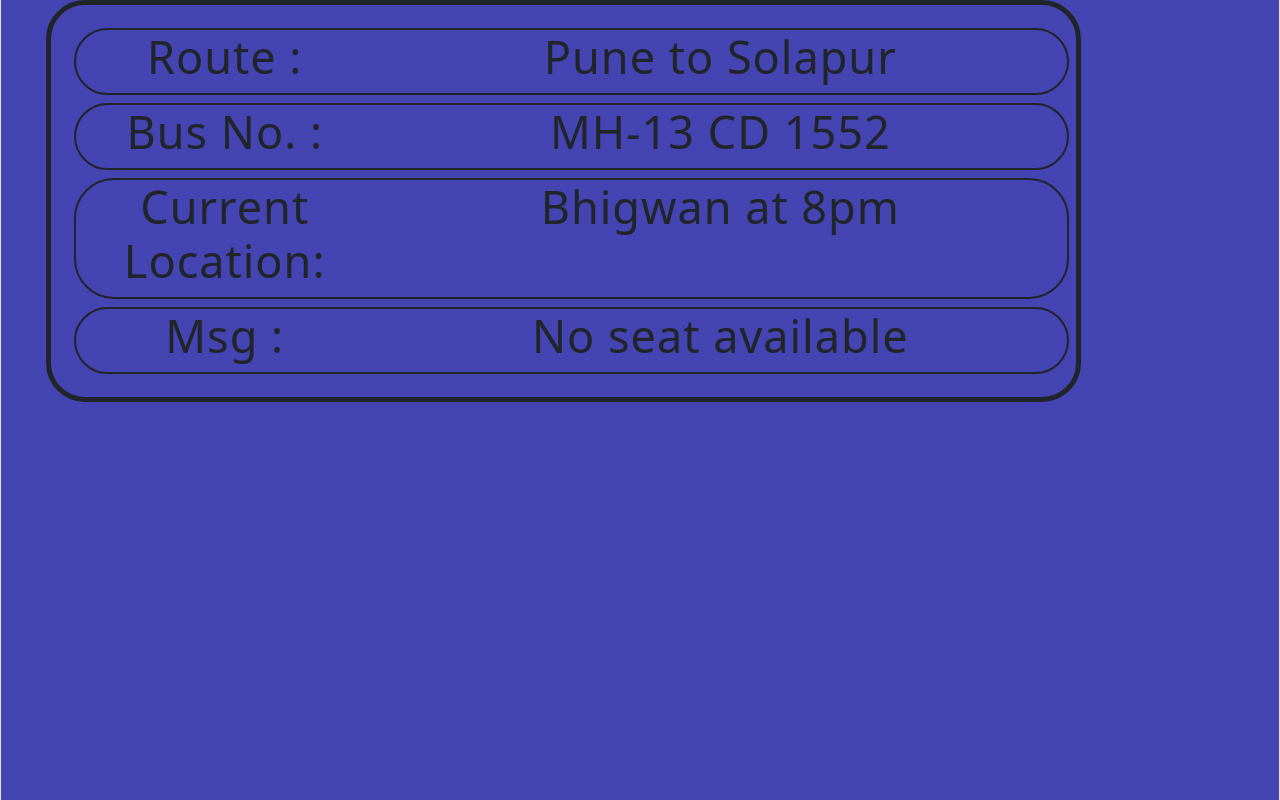
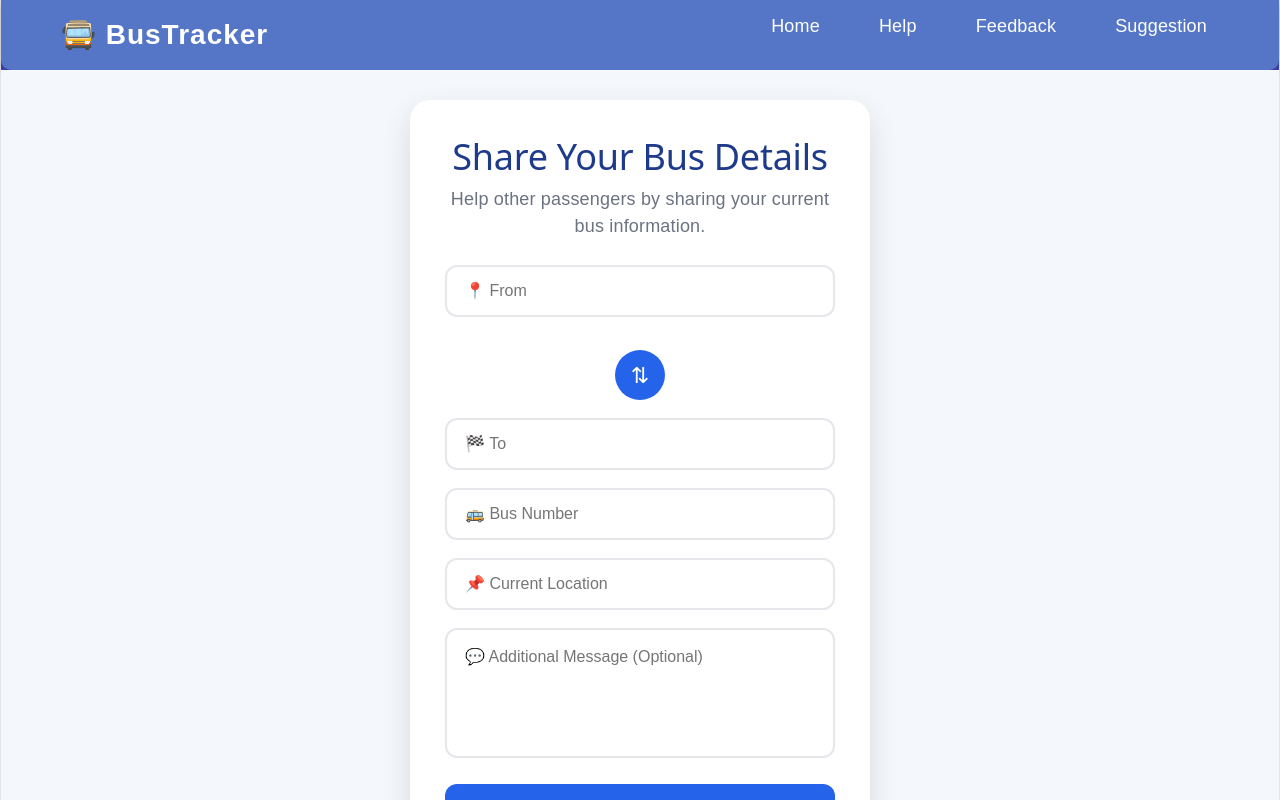
Before and after one commit to Rok-dotcom/Bus-Tracker, a React (Vite) app in the folder Front-End/Bus-Tracker/: page /InBus in a window 1280 px wide. Shown: the top 800 px of the page. Built offline with nearby package versions, Linux system fonts and the light colour scheme.

Commit message:
connected fron and backend Axios

```diff
--- a/Front-End/Bus-Tracker/package.json
+++ b/Front-End/Bus-Tracker/package.json
@@ -10,6 +10,7 @@
     "preview": "vite preview"
   },
   "dependencies": {
+    "axios": "^1.18.1",
     "bootstrap": "^5.3.8",
     "react": "^19.2.7",
     "react-dom": "^19.2.7",
--- a/Front-End/Bus-Tracker/src/App.jsx
+++ b/Front-End/Bus-Tracker/src/App.jsx
@@ -7,11 +7,11 @@ import InBus from "./components/InBus";
 import NewHeader from "./components/NewHeader";
 import UserGuide from "./components/UserGuide";
 import AppFooter from "./components/AppFooter";
+import BusInfo from "./components/BusInfo";
 
 function Home() {
   return (
     <>
-      <NewHeader />
       <UserGuide />
       <AppBody />
       <AppFooter />
@@ -22,11 +22,13 @@ function Home() {
 function App() {
   return (
     <>
+      <NewHeader />
       <Routes>
         <Route path="/" element={<Home />} />
         <Route path="/InputForm" element={<InputForm />} />
         <Route path="/Waiting" element={<Waiting />} />
         <Route path="/InBus" element={<InBus />} />
+        <Route path="/BusDetails" element={<BusInfo />} />
       </Routes>
     </>
   );
--- a/Front-End/Bus-Tracker/src/components/AppBody.jsx
+++ b/Front-End/Bus-Tracker/src/components/AppBody.jsx
@@ -7,7 +7,7 @@ const AppBody = () => {
       <h1>How would you like to use BusTracker today?</h1>
       <section className={styles.sectionFirst}>
         <section className={styles.leftSection}>
-          <Link to="/InputForm" className={styles.windowLink}>
+          <Link to="/InBus" className={styles.windowLink}>
             <div className={styles.window}>📤 Share Bus Update</div>
           </Link>
 
--- /dev/null
+++ b/Front-End/Bus-Tracker/src/components/BusInfo.css
@@ -0,0 +1,95 @@
+/* Full Page */
+.busInfo-container {
+  min-height: 100vh;
+  display: flex;
+  justify-content: center;
+  align-items: center;
+  background: linear-gradient(135deg, #eef2f7, #d9e7ff);
+  padding: 20px;
+  box-sizing: border-box;
+}
+
+/* Main Card */
+.bus-card {
+  width: 100%;
+  max-width: 500px;
+  background: #ffffff;
+  border-radius: 18px;
+  padding: 30px;
+  box-shadow: 0 12px 30px rgba(0, 0, 0, 0.15);
+  transition:
+    transform 0.3s ease,
+    box-shadow 0.3s ease;
+}
+
+.bus-card:hover {
+  transform: translateY(-6px);
+  box-shadow: 0 18px 40px rgba(0, 0, 0, 0.2);
+}
+
+/* Heading */
+.bus-card h3 {
+  text-align: center;
+  color: #1f3c88;
+  margin-bottom: 25px;
+  font-size: 2rem;
+  letter-spacing: 1px;
+  border-bottom: 3px solid #4f8cff;
+  display: inline-block;
+  padding-bottom: 8px;
+  width: 100%;
+}
+
+/* Information Cards */
+.busInfo-card {
+  background: #f7faff;
+  border-left: 6px solid #4f8cff;
+  padding: 16px 18px;
+  margin-bottom: 16px;
+  border-radius: 10px;
+  font-size: 1.05rem;
+  color: #333;
+  font-weight: 500;
+  transition: all 0.25s ease;
+  cursor: pointer;
+
+  display: flex;
+  justify-content: space-between;
+  align-items: center;
+}
+
+.busInfo-card:hover {
+  background: #4f8cff;
+  color: white;
+  transform: translateX(8px);
+}
+.busInfo-card span {
+  font-weight: 700;
+  color: #1f3c88;
+}
+
+.busInfo-card p {
+  margin: 0;
+  color: #444;
+}
+
+.busInfo-card:hover span,
+.busInfo-card:hover p {
+  color: white;
+}
+
+/* Responsive */
+@media (max-width: 600px) {
+  .bus-card {
+    padding: 20px;
+  }
+
+  .bus-card h3 {
+    font-size: 1.6rem;
+  }
+
+  .busInfo-card {
+    font-size: 0.95rem;
+    padding: 14px;
+  }
+}
--- /dev/null
+++ b/Front-End/Bus-Tracker/src/components/BusInfo.jsx
@@ -0,0 +1,35 @@
+import "./BusInfo.css";
+
+const BusInfo = () => {
+  return (
+    <>
+      <div className="busInfo-container">
+        <div className="bus-card">
+          <h3>Bus Information</h3>
+
+          <div className="busInfo-card">
+            <span>Route</span>
+            <p>Pune To Bangalore</p>
+          </div>
+
+          <div className="busInfo-card">
+            <span>Bus No.</span>
+            <p>MH-13 ND 8448</p>
+          </div>
+
+          <div className="busInfo-card">
+            <span>Current Location</span>
+            <p>Pune</p>
+          </div>
+
+          <div className="busInfo-card">
+            <span>Message</span>
+            <p>Seat Available</p>
+          </div>
+        </div>
+      </div>
+    </>
+  );
+};
+
+export default BusInfo;
--- /dev/null
+++ b/Front-End/Bus-Tracker/src/components/InBus.css
@@ -0,0 +1,104 @@
+* {
+  margin: 0;
+  padding: 0;
+  box-sizing: border-box;
+  font-family: "Poppins", sans-serif;
+}
+
+.inbus-container {
+  min-height: 100vh;
+  display: flex;
+  justify-content: center;
+  align-items: center;
+  background: #f4f7fb;
+  padding: 30px;
+}
+
+.form-card {
+  width: 460px;
+  background: #fff;
+  border-radius: 20px;
+  padding: 35px;
+  box-shadow: 0 12px 30px rgba(0, 0, 0, 0.12);
+}
+
+.form-card h2 {
+  color: #1e3a8a;
+  text-align: center;
+  margin-bottom: 8px;
+}
+
+.form-card p {
+  text-align: center;
+  color: #6b7280;
+  margin-bottom: 25px;
+}
+
+.route-container {
+  display: flex;
+  flex-direction: column;
+  align-items: center;
+}
+
+.location-input,
+.form-input,
+.message-box {
+  width: 100%;
+  padding: 15px 18px;
+  border: 2px solid #e5e7eb;
+  border-radius: 12px;
+  outline: none;
+  font-size: 16px;
+  transition: 0.3s;
+  margin-bottom: 18px;
+}
+
+.location-input:focus,
+.form-input:focus,
+.message-box:focus {
+  border-color: #2563eb;
+}
+
+.swap-btn {
+  width: 50px;
+  height: 50px;
+  border: none;
+  border-radius: 50%;
+  background: #2563eb;
+  color: #fff;
+  font-size: 22px;
+  cursor: pointer;
+  margin-bottom: 18px;
+  transition: 0.3s;
+}
+
+.swap-btn:hover {
+  transform: rotate(180deg);
+}
+
+.message-box {
+  resize: none;
+}
+
+.submit-btn {
+  width: 100%;
+  padding: 15px;
+  border: none;
+  border-radius: 12px;
+  background: #2563eb;
+  color: #fff;
+  font-size: 17px;
+  cursor: pointer;
+  transition: 0.3s;
+}
+.delete-btn {
+  background: red;
+}
+
+.delete-btn:hover {
+  background-color: rgb(128, 14, 14);
+}
+
+.submit-btn:hover {
+  background: #1d4ed8;
+}
--- a/Front-End/Bus-Tracker/src/components/InBus.jsx
+++ b/Front-End/Bus-Tracker/src/components/InBus.jsx
@@ -1,27 +1,130 @@
-import SmallContainer from "./SmallContainer.jsx";
-import Container from "./Container";
+import "./InBus.css";
+import { useState } from "react";
+import axios from "axios";
 
-const InBus = () => {
-  // these below value Title and all are hardcoded
-  // make it user input
-  //
+function InBus() {
+  // useState
+  const [From, setFrom] = useState("");
+  const [Dest, setDest] = useState("");
+  const [busNo, setbusNo] = useState("");
+  const [currentlocation, setcurrentLocation] = useState("");
+  const [msg, setMsg] = useState("");
+
+  // handleSubmit2
+  /*
+  const handleSubmit2 = (e) => {
+    e.preventDefault();
+    const route = From + " " + Dest;
+
+    console.log(route);
+    console.log(busNo);
+    console.log(currentLocation);
+    console.log(msg);
+
+    setFrom("");
+    setDest("");
+    setbusNo("");
+    setcurrentLocation("");
+    setMsg("");
+  };
+  */
+
+  // anxios function
+
+  const handleSubmit = async (e) => {
+    e.preventDefault();
+
+    const route = From + " " + Dest;
+
+    const bus = {
+      route,
+      busNo,
+      currentlocation,
+      msg,
+    };
+
+    try {
+      const response = await axios.post(
+        "http://localhost:8080/bus/addBus",
+        bus,
+      );
+      console.log(response.data);
+      setFrom("");
+      setDest("");
+      setbusNo("");
+      setcurrentLocation("");
+      setMsg("");
+    } catch (error) {
+      console.log(error);
+    }
+  };
+
   return (
-    <>
-      {/* should add forms in it to take input from the user
-       */}
-      <Container>
-        <SmallContainer title="Route : ">Pune to Solapur</SmallContainer>
+    <div className="inbus-container">
+      <div className="form-card">
+        <h2>Share Your Bus Details</h2>
+        <p>Help other passengers by sharing your current bus information.</p>
 
-        <SmallContainer title="Bus No. : ">MH-13 CD 1552</SmallContainer>
+        {/* Route */}
+        <div className="route-container">
+          <input
+            type="text"
+            placeholder="📍 From"
+            className="location-input"
+            value={From}
+            onChange={(e) => setFrom(e.target.value)}
+          />
 
-        <SmallContainer title="Current Location: ">
-          Bhigwan at 8pm
-        </SmallContainer>
+          <button className="swap-btn" type="button">
+            ⇅
+          </button>
 
-        <SmallContainer title="Msg : ">No seat available</SmallContainer>
-      </Container>
-    </>
+          <input
+            type="text"
+            placeholder="🏁 To"
+            className="location-input"
+            value={Dest}
+            onChange={(e) => setDest(e.target.value)}
+          />
+        </div>
+
+        {/* Bus Number */}
+        <input
+          type="text"
+          placeholder="🚌 Bus Number"
+          className="form-input"
+          value={busNo}
+          onChange={(e) => setbusNo(e.target.value)}
+        />
+
+        {/* Current Location */}
+        <input
+          type="text"
+          placeholder="📌 Current Location"
+          className="form-input"
+          value={currentlocation}
+          onChange={(e) => setcurrentLocation(e.target.value)}
+        />
+
+        {/* Message */}
+        <textarea
+          placeholder="💬 Additional Message (Optional)"
+          className="message-box"
+          rows="4"
+          value={msg}
+          onChange={(e) => setMsg(e.target.value)}
+        ></textarea>
+
+        <button className="submit-btn" onClick={handleSubmit}>
+          🚍 Share Bus Status
+        </button>
+        <h3>OR</h3>
+        <button className="submit-btn">🚍 Update Bus Status</button>
+        <h3>OR</h3>
+        <button className="submit-btn delete-btn">🚍 Delete Bus Status</button>
+      </div>
+    </div>
   );
-};
+}
 
 export default InBus;
--- a/Front-End/Bus-Tracker/src/components/NewHeader.css
+++ b/Front-End/Bus-Tracker/src/components/NewHeader.css
@@ -8,8 +8,9 @@
 /* Header */
 .header {
   height: 70px;
-  background: #0f172a;
+  background: #5576c6;
   color: white;
+  border-radius: 0px 0px 10px 10px;
 
   display: flex;
   justify-content: space-between;
--- /dev/null
+++ b/Front-End/Bus-Tracker/src/components/Waiting.css
@@ -0,0 +1,79 @@
+.waiting-container {
+  min-height: 25vh;
+  display: flex;
+  justify-content: center;
+  align-items: center;
+  background: #f4f7fb;
+}
+
+.search-card {
+  width: 420px;
+  background: white;
+  padding: 35px;
+  border-radius: 20px;
+  box-shadow: 0 10px 30px rgba(0, 0, 0, 0.12);
+  text-align: center;
+}
+
+.search-card h2 {
+  color: #1e3a8a;
+  margin-bottom: 8px;
+}
+
+.search-card p {
+  color: #6b7280;
+  margin-bottom: 25px;
+}
+
+.location-input {
+  color: black;
+  background-color: white;
+  width: 100%;
+  padding: 15px 18px;
+  border: 2px solid #e5e7eb;
+  border-radius: 12px;
+  font-size: 16px;
+  outline: none;
+  transition: 0.3s;
+}
+
+.location-input:focus {
+  border-color: #2563eb;
+}
+
+.swap-btn {
+  width: 50px;
+  height: 50px;
+  border: none;
+  border-radius: 50%;
+  background: #2563eb;
+  color: white;
+  font-size: 22px;
+  cursor: pointer;
+  margin: 15px auto;
+  display: flex;
+  align-items: center;
+  justify-content: center;
+  transition: 0.3s;
+}
+
+.swap-btn:hover {
+  transform: rotate(180deg);
+}
+
+.search-btn {
+  width: 100%;
+  margin-top: 25px;
+  padding: 15px;
+  border: none;
+  border-radius: 12px;
+  background: #2563eb;
+  color: white;
+  font-size: 17px;
+  cursor: pointer;
+  transition: 0.3s;
+}
+
+.search-btn:hover {
+  background: #1d4ed8;
+}
--- a/Front-End/Bus-Tracker/src/components/Waiting.jsx
+++ b/Front-End/Bus-Tracker/src/components/Waiting.jsx
@@ -1,32 +1,33 @@
-import styles from "./Waiting.module.css";
+import "./Waiting.css";
 import { Link } from "react-router-dom";
-const Waiting = () => {
+
+function Waiting() {
   return (
-    /*
-    write here logic of if route is available which is entered by the InBus person then show the InBus page otherwise not found
-    e.g.
-    boolean search = searchedByTheWatining person;
-    if(route == search){
-        <Link to="./InBus"><Link/>
-    }else{
-        <h1> Buses are not available on this route<h1>
-        }
+    <>
+      <div className="waiting-container">
+        <div className="search-card">
+          <Link to="/BusDetails">
+            <button className="search-btn">🔍 Show All Buses</button>
+          </Link>
+        </div>
+      </div>
 
-*/
-    <>
-      <h1>Add content for the Waiting user</h1>
-      <p>
-        if Bus is available on this route which is entered by user then show
-        InBus page otherwise Buses are not available
-      </p>
+      <div className="waiting-container">
+        <div className="search-card">
+          <h2>Find Your Bus</h2>
+          <p>Enter your boarding and destination locations.</p>
 
-      <input type="text" placeholder="search bus"></input>
+          <input type="text" placeholder="📍 From" className="location-input" />
 
-      <Link to="/InBus">
-        <button className={styles.btn}>Search</button>
-      </Link>
+          <button className="swap-btn">⇅</button>
+
+          <input type="text" placeholder="📍 To" className="location-input" />
+
+          <button className="search-btn">🔍 Search Buses</button>
+        </div>
+      </div>
     </>
   );
-};
+}
 
 export default Waiting;
```
Also changed, not shown: Front-End/Bus-Tracker/src/components/Waiting.module.css (deleted, +0 -8 lines), 1 other file (tests, documents, lock files or other folders).
